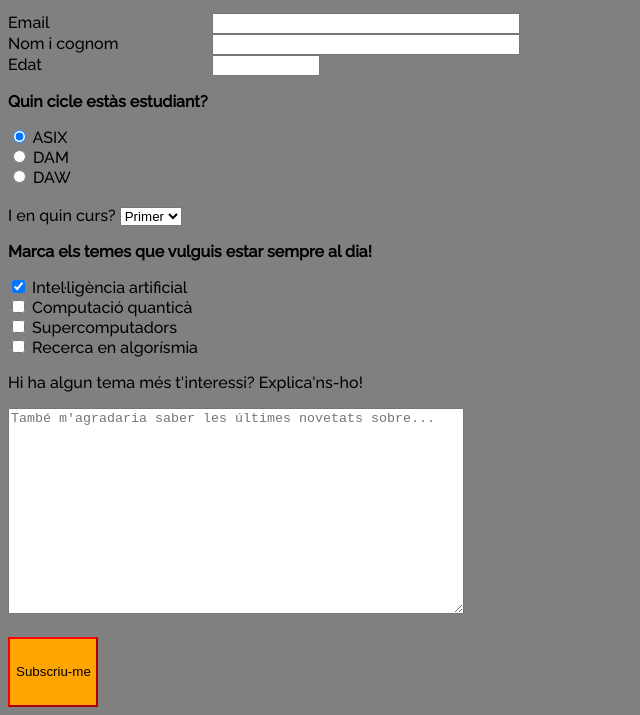
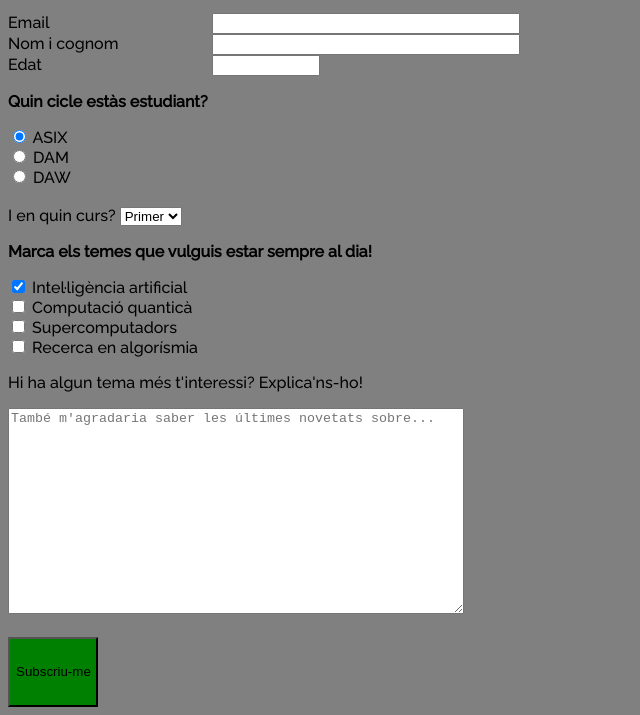
Before and after one commit to dramirezkss/M4_lenguamarcas, a plain HTML site: page formulari.html in a window 1280 px wide. In both pictures the pointer is over the input "Subscriu-me". Shown: the part 102-817 px from the top of the page, without its empty margins (0-640 px from the left). Drawn offline with Linux system fonts and the light colour scheme.

Commit message:
practica 4

```diff
--- a/formulari.css
+++ b/formulari.css
@@ -34,3 +34,8 @@ h1 {
     display: inline-block;
     width: 200px;
 }
+
+.submit:hover {
+    background-color: green;
+    border-color: black;
+}
```
